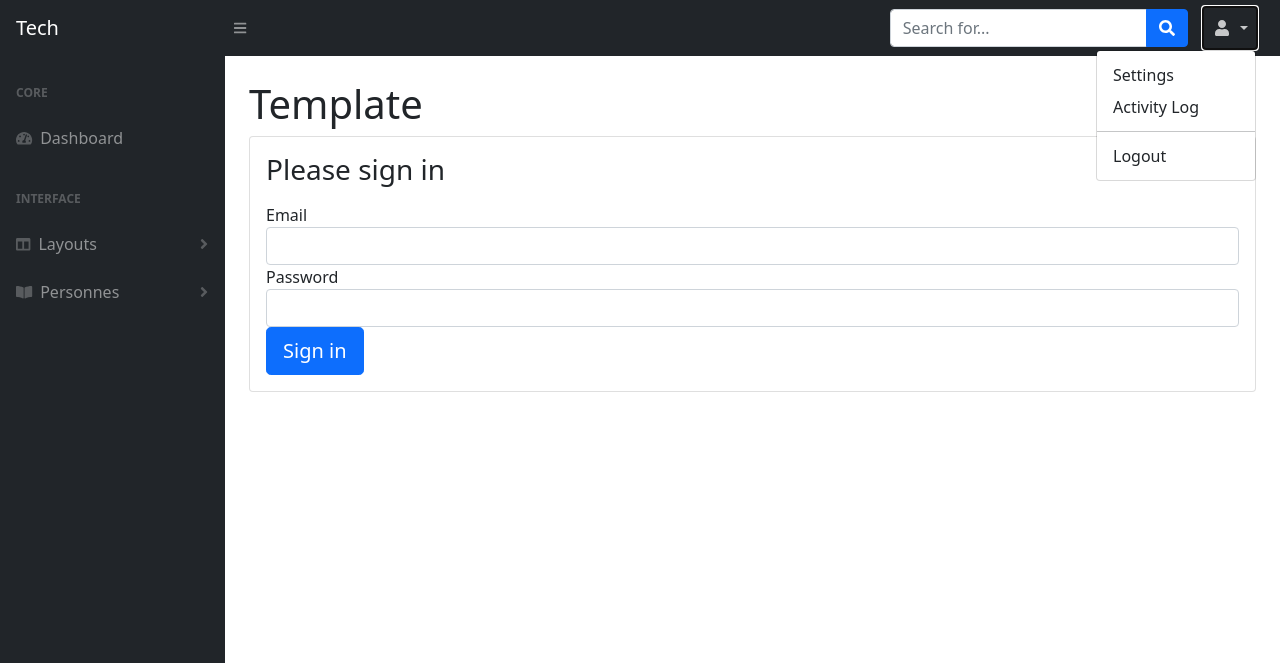
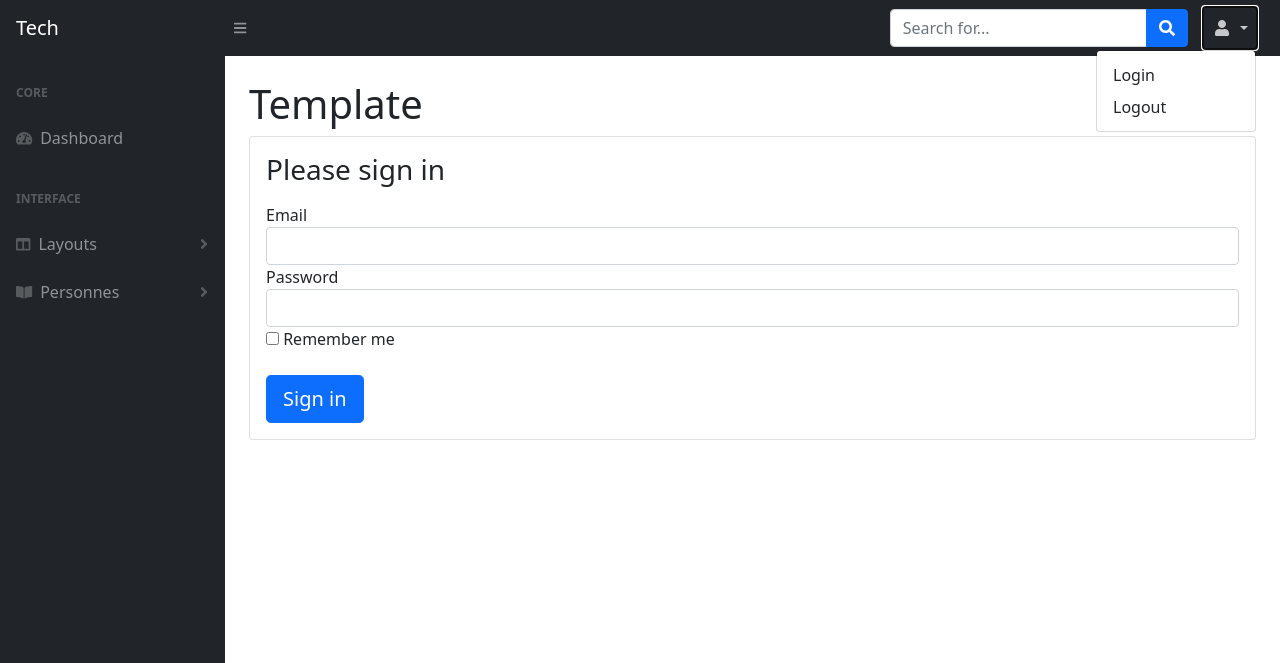
Before and after one commit to kelladie/symfony, a Symfony app: template templates/security/login.html.twig in a window 1280 px wide, after a click that opens the changed part. Shown: the top 663 px of the page. Run offline with Twig, Linux system fonts and the light colour scheme; the template is opened without the code that fills it, so the values that code supplies are empty; some libraries are stand-ins or nearby versions.

Commit message:
logout & remember me

```diff
--- a/src/Security/LoginAuthenticator.php
+++ b/src/Security/LoginAuthenticator.php
@@ -10,6 +10,7 @@ use Symfony\Component\Security\Core\Authentication\Token\TokenInterface;
 use Symfony\Component\Security\Core\Security;
 use Symfony\Component\Security\Http\Authenticator\AbstractLoginFormAuthenticator;
 use Symfony\Component\Security\Http\Authenticator\Passport\Badge\CsrfTokenBadge;
+use Symfony\Component\Security\Http\Authenticator\Passport\Badge\RememberMeBadge;
 use Symfony\Component\Security\Http\Authenticator\Passport\Badge\UserBadge;
 use Symfony\Component\Security\Http\Authenticator\Passport\Credentials\PasswordCredentials;
 use Symfony\Component\Security\Http\Authenticator\Passport\Passport;
@@ -38,6 +39,8 @@ class LoginAuthenticator extends AbstractLoginFormAuthenticator
             new UserBadge($email),
             new PasswordCredentials($request->request->get('password', '')),
             [
+                #rememberMe option
+                //new RememberMeBadge(),
                 new CsrfTokenBadge('authenticate', $request->request->get('_csrf_token')),
             ]
         );
--- a/templates/security/login.html.twig
+++ b/templates/security/login.html.twig
@@ -29,15 +29,17 @@
 		{#
 						        Uncomment this section and add a remember_me option below your firewall to activate remember me functionality.
 						        See https://symfony.com/doc/current/security/remember_me.html
+		#}
 
 		<div class="checkbox mb-3">
 			<label>
-		                <input type="checkbox" name="_remember_me"> Remember me
+				<input type="checkbox" name="_remember_me">
+				Remember me
 			</label>
 		</div>
-		    #}
 
-		<button class="btn btn-lg btn-primary" type="submit">
+
+		<button class="btn btn-lg btn-primary mt-2" type="submit">
 			Sign in
 		</button>
 	</form>
--- a/templates/template.html.twig
+++ b/templates/template.html.twig
@@ -41,20 +41,18 @@
 						</a>
 						<ul class="dropdown-menu dropdown-menu-end" aria-labelledby="navbarDropdown">
 							<li>
-								<a class="dropdown-item" href="#!">Settings</a>
+								<a class="dropdown-item" href="{{path('app_login')}}">Login</a>
 							</li>
 							<li>
-								<a class="dropdown-item" href="#!">Activity Log</a>
-							</li>
-							<li><hr class="dropdown-divider"/></li>
-							<li>
-								<a class="dropdown-item" href="#!">Logout</a>
+								<a class="dropdown-item" href="{{path('app_logout')}}">Logout</a>
 							</li>
 						</ul>
 					</li>
-				</ul>
-			</nav>
-			<div id="layoutSidenav">
+				</body>
+			</html>
+		</body>
+	</html>
+</ul></nav><div id="layoutSidenav">
 <div id="layoutSidenav_nav">
 	<nav class="sb-sidenav accordion sb-sidenav-dark" id="sidenavAccordion">
 		<div class="sb-sidenav-menu">
@@ -191,7 +189,4 @@
 
 	{% block javascript %}{% endblock %}
 
-				</body>
-			</html>
-		</body>
-	</html>
+</body></html></body></html>
```
Also changed, not shown: 1 other file. Lines whose indentation alone changed are shown as unchanged.
